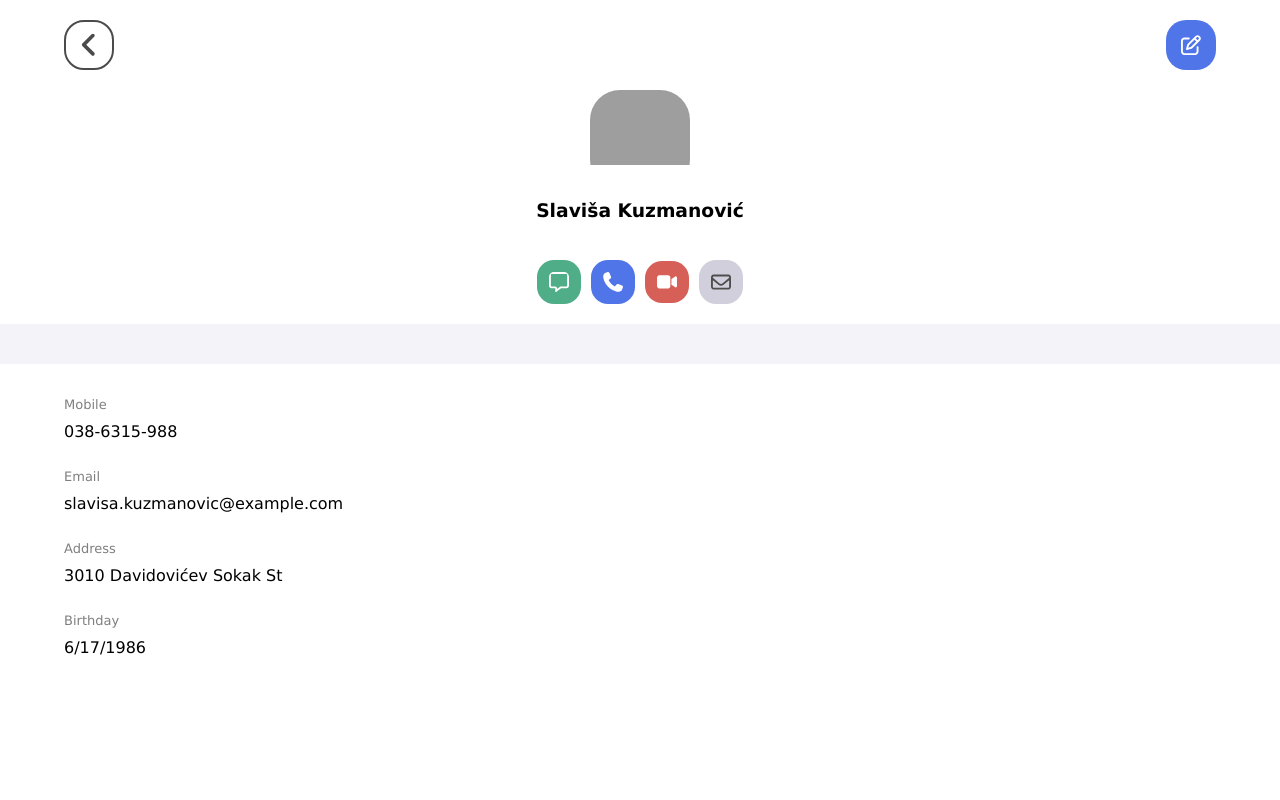
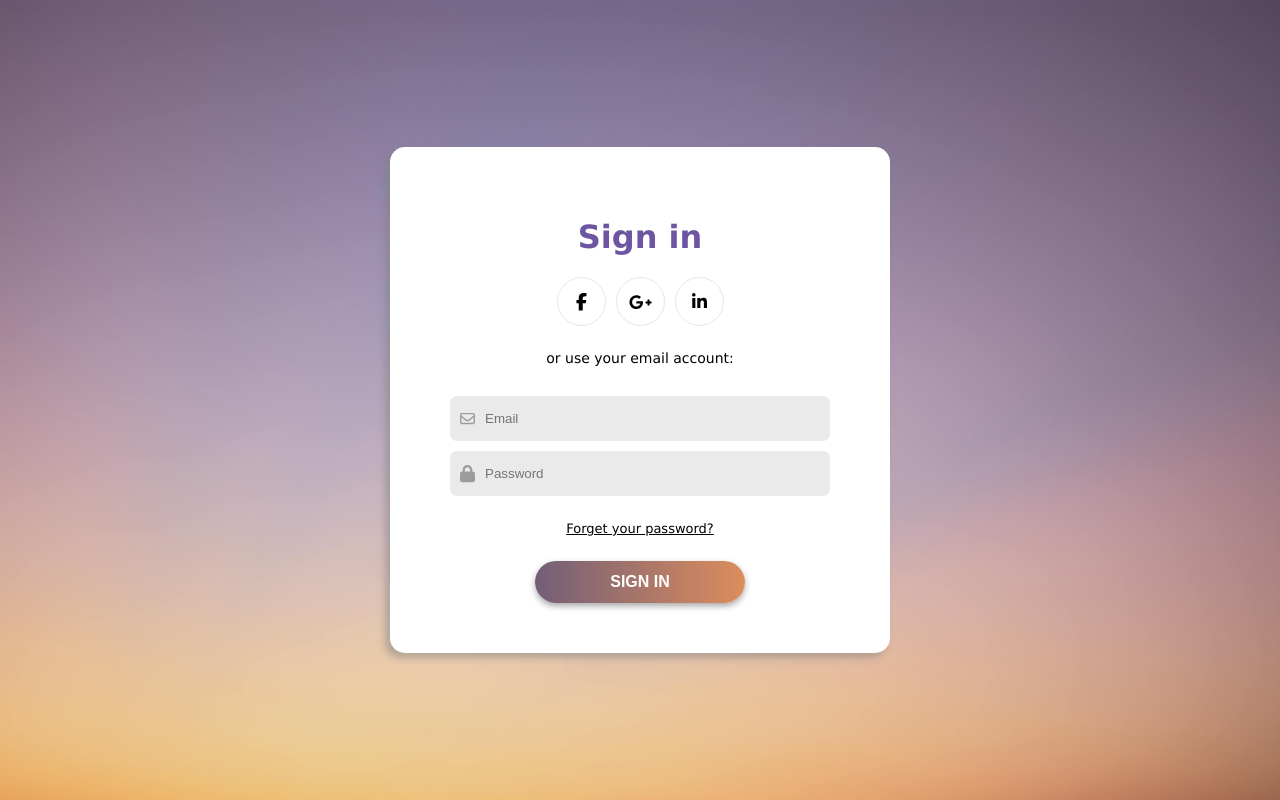
Before and after one commit to MahshadOliaie/SnappPay-Assesment, a React (Vite) app: page /contact in a window 1280 px wide. Built offline with nearby package versions, Linux system fonts and the light colour scheme; grey boxes are pictures that could not be loaded.

Commit message:
add login page

```diff
--- a/src/App.jsx
+++ b/src/App.jsx
@@ -3,6 +3,7 @@ import HomePage from "./components/HomePage/HomePage"
 import Contactpage from "./components/ContactPage/ContactPage"
 import RecentlyVisited from "./context/RecentlyVisited"
 import { useEffect, useState } from "react"
+import LoginPage from "./components/LoginPage/LoginPage"
 
 
 function App() {
@@ -31,12 +32,13 @@ function App() {
                 recentlyVisited,
                 setRecentlyVisited,
             }}>
-                <Router>
+                {/* <Router>
                     <Routes>
                         <Route path="/" element={<HomePage />} />
                         <Route path="/contact" element={<Contactpage />} />
                     </Routes>
-                </Router>
+                </Router> */}
+                <LoginPage />
             </RecentlyVisited.Provider>
         </>
     )
--- /dev/null
+++ b/src/components/LoginPage/LoginPage.jsx
@@ -0,0 +1,39 @@
+import CSS from './index.module.css'
+
+function LoginPage() {
+    return (
+        <>
+            <div className={CSS.loginContainer}>
+                <div className={CSS.loginForm}>
+                    <h1>Sign in</h1>
+                    <div className={CSS.medias}>
+                        <div className={CSS.facebook}>
+                            <svg xmlns="http://www.w3.org/2000/svg" viewBox="0 0 320 512"><path d="M80 299.3V512H196V299.3h86.5l18-97.8H196V166.9c0-51.7 20.3-71.5 72.7-71.5c16.3 0 29.4 .4 37 1.2V7.9C291.4 4 256.4 0 236.2 0C129.3 0 80 50.5 80 159.4v42.1H14v97.8H80z" /></svg>
+                        </div>
+                        <div className={CSS.google}>
+                            <svg xmlns="http://www.w3.org/2000/svg" viewBox="0 0 640 512"><path d="M386.1 228.5c1.8 9.7 3.1 19.4 3.1 32C389.2 370.2 315.6 448 204.8 448c-106.1 0-192-85.9-192-192s85.9-192 192-192c51.9 0 95.1 18.9 128.6 50.3l-52.1 50c-14.1-13.6-39-29.6-76.5-29.6-65.5 0-118.9 54.2-118.9 121.3 0 67.1 53.4 121.3 118.9 121.3 76 0 104.5-54.7 109-82.8H204.8v-66h181.3zm185.4 6.4V179.2h-56v55.7h-55.7v56h55.7v55.7h56v-55.7H627.2v-56h-55.7z" /></svg>
+                        </div>
+                        <div className={CSS.linkedin}>
+                            <svg xmlns="http://www.w3.org/2000/svg" viewBox="0 0 448 512"><path d="M100.3 448H7.4V148.9h92.9zM53.8 108.1C24.1 108.1 0 83.5 0 53.8a53.8 53.8 0 0 1 107.6 0c0 29.7-24.1 54.3-53.8 54.3zM447.9 448h-92.7V302.4c0-34.7-.7-79.2-48.3-79.2-48.3 0-55.7 37.7-55.7 76.7V448h-92.8V148.9h89.1v40.8h1.3c12.4-23.5 42.7-48.3 87.9-48.3 94 0 111.3 61.9 111.3 142.3V448z" /></svg>
+                        </div>
+                    </div>
+
+                    <p className={CSS.otherWay}>or use your email account:</p>
+                    <div className={CSS.inputs}>
+                        <div className={CSS.input}>
+                            <svg xmlns="http://www.w3.org/2000/svg" viewBox="0 0 512 512"><path d="M64 112c-8.8 0-16 7.2-16 16v22.1L220.5 291.7c20.7 17 50.4 17 71.1 0L464 150.1V128c0-8.8-7.2-16-16-16H64zM48 212.2V384c0 8.8 7.2 16 16 16H448c8.8 0 16-7.2 16-16V212.2L322 328.8c-38.4 31.5-93.7 31.5-132 0L48 212.2zM0 128C0 92.7 28.7 64 64 64H448c35.3 0 64 28.7 64 64V384c0 35.3-28.7 64-64 64H64c-35.3 0-64-28.7-64-64V128z" /></svg>
+                            <input type="email" placeholder='Email' />
+                        </div>
+                        <div className={CSS.input}>
+                            <svg xmlns="http://www.w3.org/2000/svg" viewBox="0 0 448 512"><path d="M144 144v48H304V144c0-44.2-35.8-80-80-80s-80 35.8-80 80zM80 192V144C80 64.5 144.5 0 224 0s144 64.5 144 144v48h16c35.3 0 64 28.7 64 64V448c0 35.3-28.7 64-64 64H64c-35.3 0-64-28.7-64-64V256c0-35.3 28.7-64 64-64H80z" /></svg>                            <input type="email" placeholder='Password' />
+                        </div>
+                    </div>
+                    <a href="#">Forget your password?</a>
+                    <button className={CSS.submit}>SIGN IN</button>
+                </div>
+            </div>
+        </>
+    )
+}
+
+export default LoginPage;
--- /dev/null
+++ b/src/components/LoginPage/index.module.css
@@ -0,0 +1,112 @@
+.loginContainer {
+    background-image: url(/loginBg.jpg);
+    width: 100%;
+    height: 100vh;
+    background-repeat: no-repeat;
+    background-size: cover;
+    display: flex;
+    align-items: center;
+    justify-content: center;
+}
+
+.loginForm {
+    display: flex;
+    width: 80%;
+    border-radius: 15px;
+    box-shadow: -5px 5px 7px rgba(128, 128, 128, 0.49);
+    max-width: 500px;
+    flex-direction: column;
+    align-items: center;
+    justify-content: center;
+    background-color: white;
+    padding: 50px 60px;
+}
+
+.input {
+    width: 100%;
+    display: flex;
+    align-items: center;
+    position: relative;
+}
+
+.inputs {
+    width: 100%;
+    display: flex;
+    flex-direction: column;
+    gap: 10px;
+}
+
+input {
+    padding: 15px;
+    padding-left: 35px;
+    border: none;
+    border-radius: 7px;
+    width: 100%;
+    background-color: rgba(227, 227, 227, 0.736);
+}
+
+input:focus-visible {
+    outline: none;
+}
+
+.input svg {
+    width: 15px;
+    position: absolute;
+    left: 10px;
+    fill: rgba(128, 128, 128, 0.736);
+}
+
+.medias {
+    display: flex;
+    align-items: center;
+    justify-content: space-evenly;
+    gap: 10px;
+    margin-bottom: 10px;
+}
+
+.medias>div {
+    width: 23px;
+    aspect-ratio: 1/1;
+    border: 1px solid rgb(230, 230, 230);
+    display: flex;
+    align-items: center;
+    justify-content: center;
+    border-radius: 50%;
+    box-sizing: content-box;
+    padding: 12px;
+}
+
+.facebook svg {
+    width: 11px;
+}
+
+.linkedin svg {
+    width: 15px;
+}
+
+.otherWay {
+    font-size: 14px;
+    margin-bottom: 30px;
+}
+
+a{
+    color: inherit;
+    font-size: 13px;
+    margin: 25px;
+}
+
+.submit{
+    border: none;
+    background: linear-gradient(90deg ,#725e77 ,#dd8d5c);
+    color: white;
+    border-radius: 1000px;
+    padding: 12px 75px;
+    font-size: 16px;
+    font-weight: 600;
+    box-shadow: 0 3px 6px rgba(128, 128, 128, 0.692);
+
+}
+
+h1{
+    color: #6d55a2;
+}
```
Also changed, not shown: public/loginBg.jpg (added).
